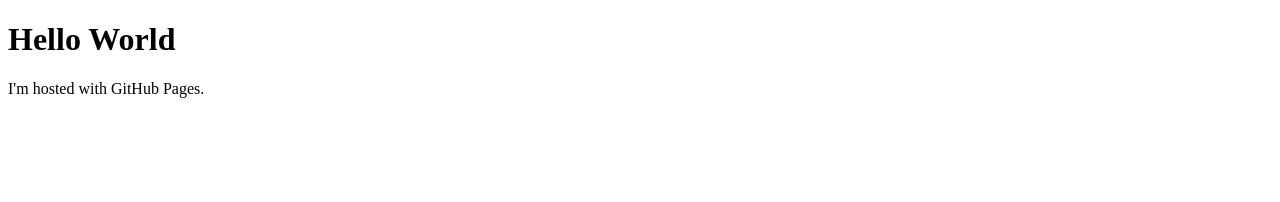
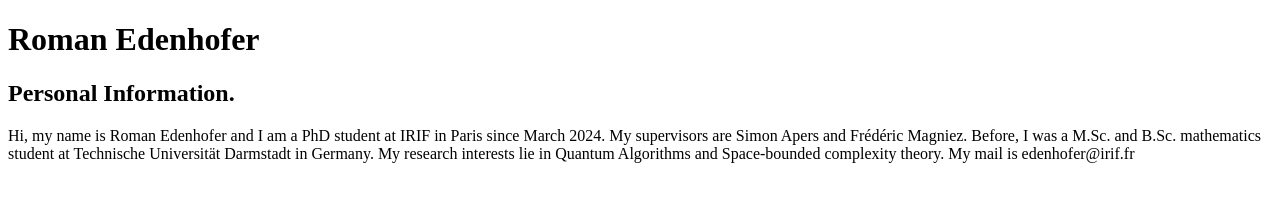
Before and after one commit to RomanEdenhofer/RomanEdenhofer.github.io, a plain HTML site: page index.html in a window 1280 px wide. Drawn offline with Linux system fonts and the light colour scheme.

Commit message:
Update index.html

```diff
--- a/index.html
+++ b/index.html
@@ -1,7 +1,13 @@
 <!DOCTYPE html>
 <html>
 <body>
-<h1>Hello World</h1>
-<p>I'm hosted with GitHub Pages.</p>
+<h1>Roman Edenhofer</h1>
+<h2>Personal Information.</h2>
+<p>Hi, my name is Roman Edenhofer and I am a PhD student at IRIF in Paris since March 2024.
+    My supervisors are Simon Apers and Frédéric Magniez.
+    Before, I was a M.Sc. and B.Sc. mathematics student at Technische Universität Darmstadt in Germany.
+    My research interests lie in Quantum Algorithms and Space-bounded complexity theory.
+    My mail is edenhofer@irif.fr
+</p>
 </body>
 </html>
```
